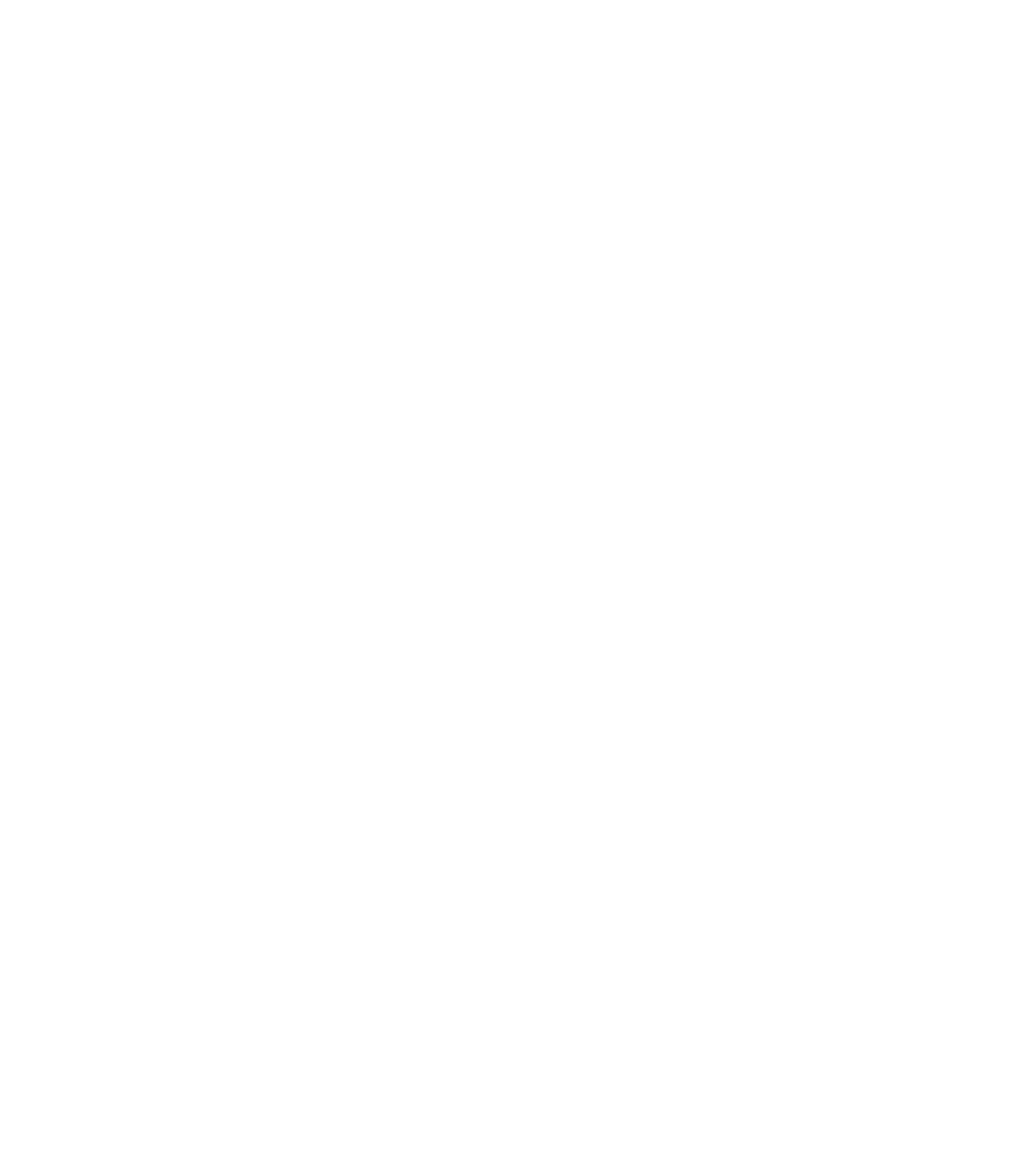
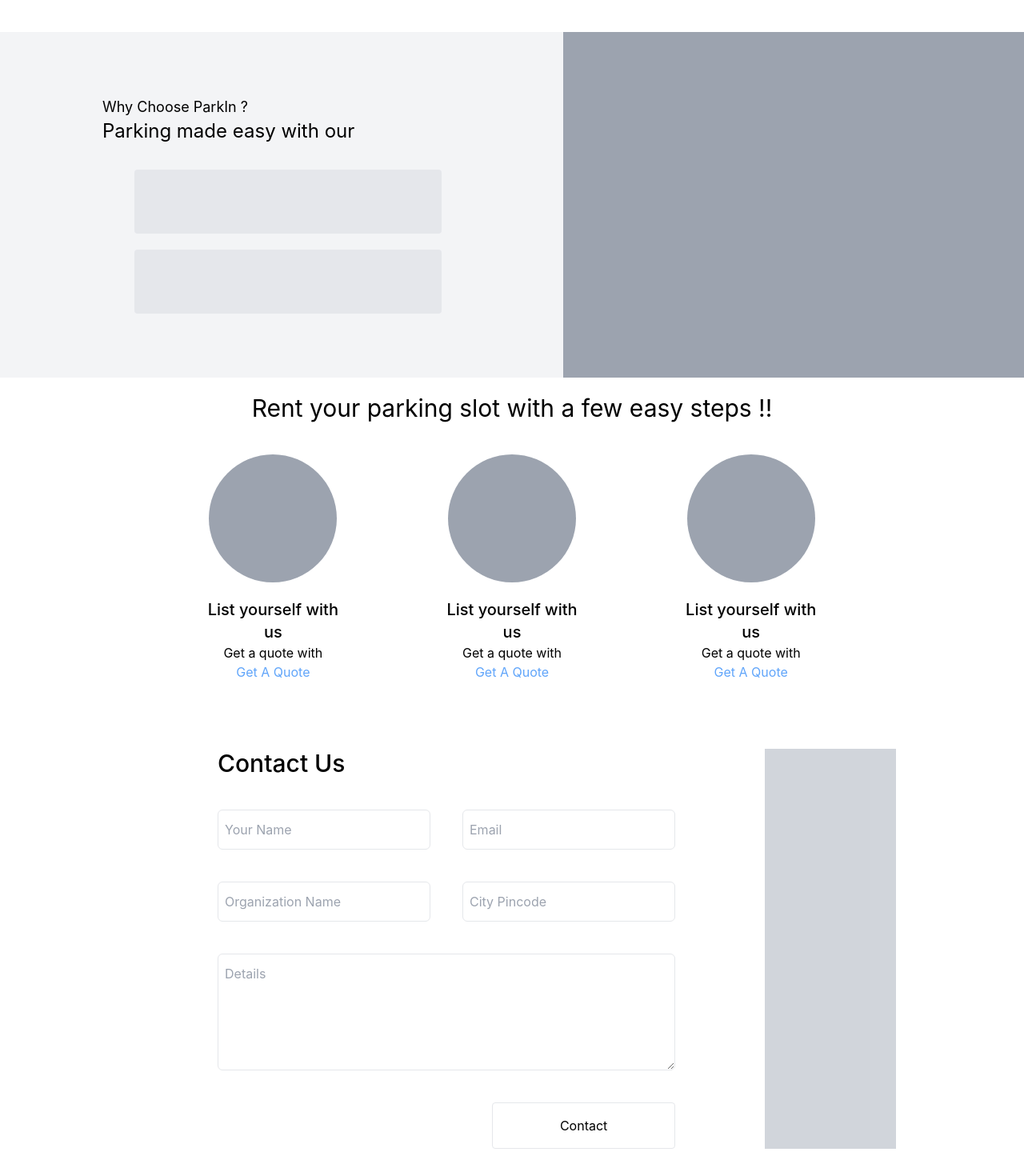
Before and after one commit to PrakashMandal-IV/BookMyParking, a React (Create React App) app: page /#/home in a window 1280 px wide. Before the commit this address led to /#/home. Shown: the part 1400-2870 px from the top of the page at 80% size. Before the commit the page ends 1468 px from the top, so only its background shows below. Built offline with nearby package versions, Linux system fonts and the light colour scheme.

Commit message:
Add : API and Fetch methods

```diff
--- a/package.json
+++ b/package.json
@@ -6,6 +6,7 @@
     "@testing-library/jest-dom": "^5.16.5",
     "@testing-library/react": "^13.4.0",
     "@testing-library/user-event": "^13.5.0",
+    "axios": "^1.3.4",
     "react": "^18.2.0",
     "react-dom": "^18.2.0",
     "react-router-dom": "^6.10.0",
--- a/src/Pages/Home.jsx
+++ b/src/Pages/Home.jsx
@@ -23,7 +23,7 @@ const Home = () => {
           <div className="w-96 bg-gray-400 h-48 rounded-md"></div>
         </div>
       </div>
-      <div className="flex flex-col mt-32 gap-10">
+      <div className="flex flex-col mt-24  gap-10 mb-16">
         <div className="">
           <p className="text-center font-normal   text-xl">Type of Parking</p>
           <p className="text-center font-normal   text-3xl">Our Parking Services</p>
@@ -34,8 +34,95 @@ const Home = () => {
           <div className="w-96 bg-gray-400 h-48 rounded-md"></div>
         </div>
       </div>
+      <div className="bg-gray-100 flex">
+        <div className="w-1/2 ml-32 my-20">
+          <div className="">
+            <p className="text-lg">Why Choose ParkIn ?</p>
+            <p className="text-2xl">Parking made easy with our  </p>
+          </div>
+          <div className="flex flex-col gap-5 mt-8 pl-10">
+            <div className="bg-gray-200 h-20 w-96 rounded">
+
+            </div>
+            <div className="bg-gray-200 h-20 w-96 rounded">
+
+            </div>
+          </div>
+        </div>
+        <div className="w-1/2 bg-gray-400 ">
+
+        </div>
+
+      </div>
+
+      <div className="flex flex-col gap-10">
+        <p className="text-center font-normal   text-3xl">Rent your parking slot with a few easy steps !!</p>
+        <div className="   flex gap-32 justify-center w-3/5 mx-auto ">
+          <div className="w-96 rounded-md flex flex-col gap-5">
+            <div className="w-40 h-40 rounded-full bg-gray-400 mx-auto"></div>
+            <div className="text-center">
+              <p className=" text-xl font-medium">List yourself with us </p>
+              <p className="">Get a quote with <br /> <span className="text-blue-400">Get A Quote</span></p>
+            </div>
+          </div>
+          <div className="   w-96  rounded-md flex flex-col gap-5 ">
+            <div className="w-40 h-40 rounded-full bg-gray-400 mx-auto"></div>
+            <div className="text-center">
+              <p className="text-xl font-medium">List yourself with us </p>
+              <p className="">Get a quote with <br /> <span className="text-blue-400">Get A Quote</span></p>
+            </div>
+          </div>
+          <div className="  w-96  rounded-md flex flex-col gap-5 ">
+            <div className="w-40 h-40 rounded-full bg-gray-400 mx-auto"></div>
+            <div className="text-center">
+              <p className="text-xl font-medium">List yourself with us </p>
+              <p className="">Get a quote with <br /> <span className="text-blue-400">Get A Quote</span></p>
+            </div>
+          </div>
+        </div>
+      </div>
+
+      <div className="flex flex-col gap-10 mt-16">
+        <div className="w-3/4  mx-auto flex">
+          <div className="flex-grow">
+            <ContactUs />
+          </div>
+          <div className="w-1/3 bg-gray-300"></div>
+        </div>
+      </div>
     </div>
   )
 }
 
 export default Home
+
+
+const ContactUs = () => {
+  const Contact = (e) => {
+    e.preventDefault()
+    debugger
+  }
+  return (
+    <div className="mx-28" >
+      <p className="text-3xl font-medium   mb-10 ">Contact Us</p>
+      <form onSubmit={Contact} className="form flex flex-col gap-10">
+        <div className="flex gap-10">
+          <input type="text" className="border flex-grow px-2 py-3 outline-none rounded-md" placeholder="Your Name" required/>
+          <input type="email" className="border  flex-grow  px-2 py-3 outline-none rounded-md" placeholder="Email" required/>
+        </div>
+        <div className="flex gap-10">
+          <input type="text" className="border flex-grow px-2 py-3 outline-none rounded-md" placeholder="Organization Name" required/>
+          <input type="text" className="border  flex-grow px-2 py-3 outline-none rounded-md" placeholder="City Pincode" required/>
+        </div>
+        <div className="flex gap-10">
+          <textarea name="" placeholder="Details" className="border w-full px-2 py-3 outline-none rounded-md" id="" cols="30" rows="5" required></textarea>
+        </div>
+        <div className="w-full flex">
+          <button className="border w-2/5 py-4 ml-auto rounded hover:bg-gray-100 transition-all" type="submit">
+             Contact
+          </button>
+        </div>
+      </form>
+    </div>
+  )
+}
--- a/src/Pages/LoginPage.jsx
+++ b/src/Pages/LoginPage.jsx
@@ -1,32 +1,54 @@
 import { useNavigate } from "react-router-dom"
+import { NoAuthPost } from "../components/Api";
+import { useState } from "react";
 
-const Login=()=>{
+const Login=(props)=>{
 
     const nav = useNavigate()
+    const [Error, SetError] = useState('')
+    const [Loading, SetIsLoading] = useState(false)
 
-function OnLogin(){
-    nav('/home')
+
+const OnLogin=(e)=>{
+    e.preventDefault()
+    SetError('')
+    var det = {
+        "link": "User/Login?Email="+e.target[0].value+"&Password="+e.target[1].value
+    }
+    NoAuthPost(det, (res, rej) => {
+        if(res.data.length!==0){
+
+        }else{
+            SetError('User Not Found !!')
+        }
+
+    }, (err) => {
+        //error
+        SetError("Network Error! Please try again")
+        SetIsLoading(false)
+    });
 }
     return(<>
          <div className="w-full flex h-full justify-center align-middle">
 
                  <div className="md:w-1/5 rounded border mt-36 p-5">
-                      <div className="flex flex-col gap-16 ">
+                      <form onSubmit={OnLogin} className="flex flex-col gap-12 ">
                             <p className="text-center text-2xl">Login</p>
                             <div className="flex flex-col w-full gap-5">
-                                <input type="text" className="border mx-auto w-4/5 px-2 py-3 outline-none rounded-md" placeholder="Email" />
-                                <input type="text" className="border mx-auto w-4/5 px-2 py-3 outline-none rounded-md" placeholder="Password" />
+                                <input type="email" name="LoginEmail" className="border mx-auto w-4/5 px-2 py-3 outline-none rounded-md" placeholder="Email" required/>
+                                <input type="password" name="LoginPassword" className="border mx-auto w-4/5 px-2 py-3 outline-none rounded-md" placeholder="Password" required />
                             </div>
-                            <div className="flex flex-col w-full gap-5 pb-5">
-                                <button className="border py-4 mx-10 rounded hover:bg-gray-100 transition-all" onClick={()=>OnLogin()}>
+                            <div className="flex flex-col w-full gap-4 pb-5">
+                                <button type="submit" className="border py-4 mx-10 rounded hover:bg-gray-100 transition-all">
                                    Login
                                 </button>
+                                <p className="text-center text-red-500">{Error}</p>
                                 <div className="border-t pt-4">
                                 <p className="text-center">Create a free account <span className="text-blue-400 hover:text-blue-500 transition-all cursor-pointer">Register</span></p>
                             </div>
                             </div>
 
-                      </div>
+                      </form>
                  </div>
 
          </div>
--- /dev/null
+++ b/src/components/Api.jsx
@@ -0,0 +1,106 @@
+import axios from "axios";
+
+// export const Api='https://frenzi.bsite.net/MyPasswordVault/'
+export const Api = 'https://localhost:7230/'
+
+
+export async function NoAuthPost(config, callback, errorcallback) {
+
+  const options = {
+    method: 'POST',
+    url: Api + config.link,
+    headers: { 'Content-Type': 'application/json' },
+    data: config.data
+  };
+
+  await axios.request(options)
+    .then(res => {
+      if (callback != null) {
+        callback(res);
+      }
+    })
+    .catch(err => {
+
+      // catch error
+      if (errorcallback != null) {
+        errorcallback(err);
+      }
+    })
+}
+
+export async function NoAuthGet(config, callback, errorcallback) {
+
+  const options = {
+    method: 'GET',
+    url: Api + config.link,
+
+  };
+
+  await axios.request(options)
+    .then(res => {
+      //do something
+      if (callback != null) {
+        callback(res);
+      }
+    })
+    .catch(err => {
+
+      // catch error
+      if (errorcallback != null) {
+        errorcallback(err);
+      }
+    })
+}
+
+
+export async function Get(config, callback, errorcallback) {
+
+  const options = {
+    method: 'GET',
+    url: Api + config.link,
+    headers: {
+      'Authorization': "bearer " + sessionStorage.getItem('Token'),
+      'Content-Type': 'application/json; charset=UTF-8'
+    }
+  };
+  await axios.request(options)
+    .then(res => {
+
+
+      if (callback != null) {
+
+        callback(res);
+      }
+    })
+    .catch(error => {
+      // catch error
+      if (errorcallback != null) {
+        errorcallback(error);
+      }
+    })
+}
+
+export async function Post(config, callback, errorcallback) {
+
+  const options = {
+    method: 'POST',
+    url: Api + config.link,
+    headers: {
+      'Authorization': "bearer " + sessionStorage.getItem('Token'),
+      'Content-Type': 'application/json; charset=UTF-8'
+    },
+    data: config.data
+  };
+
+  await axios.request(options)
+    .then(res => {
+      if (callback != null) {
+        callback(res);
+      }
+    })
+    .catch(err => {
+      if (errorcallback != null) {
+        errorcallback(err);
+      }
+    })
+}
```
Also changed, not shown: 1 other file (tests, documents, lock files or other folders).
